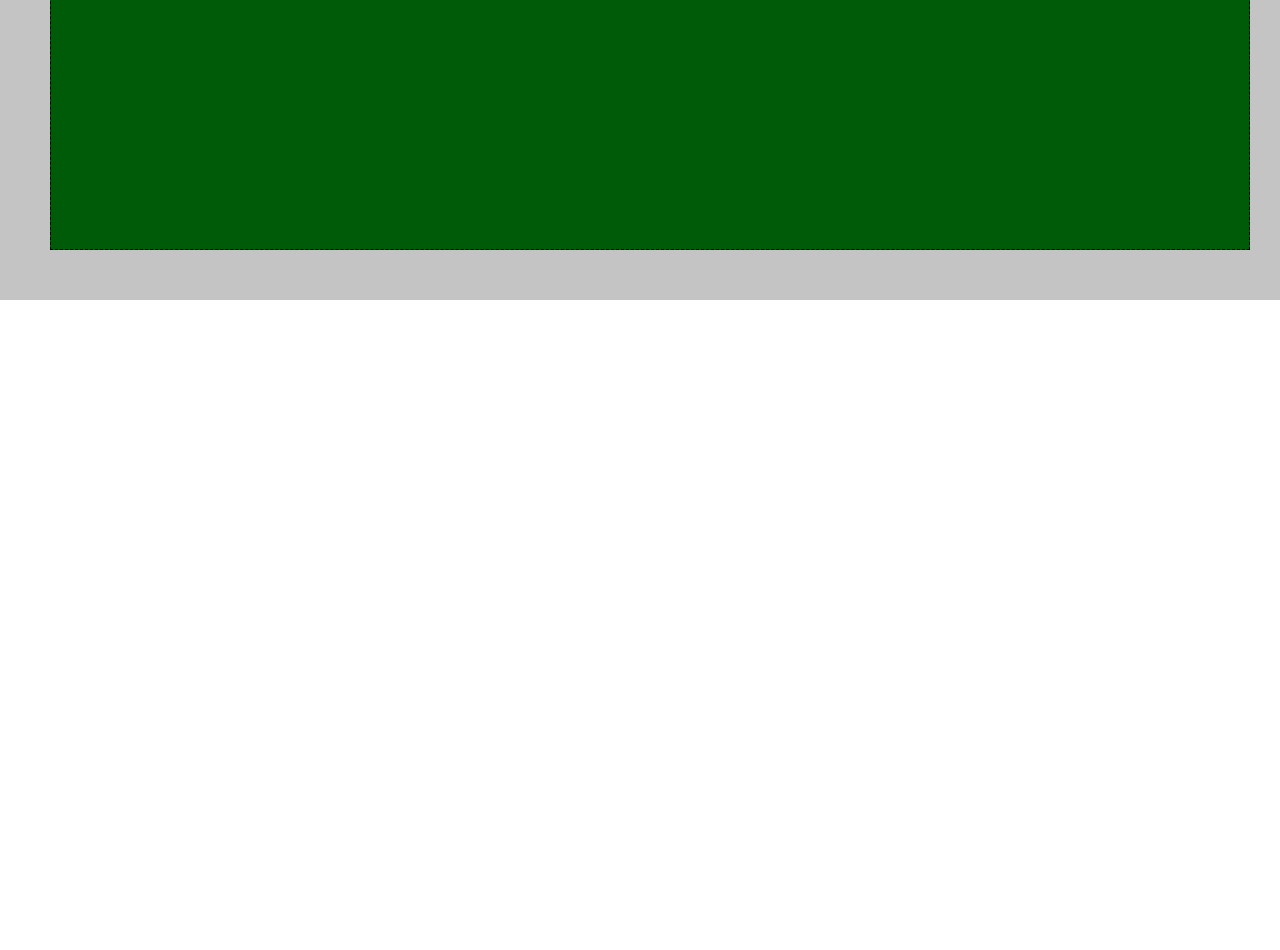
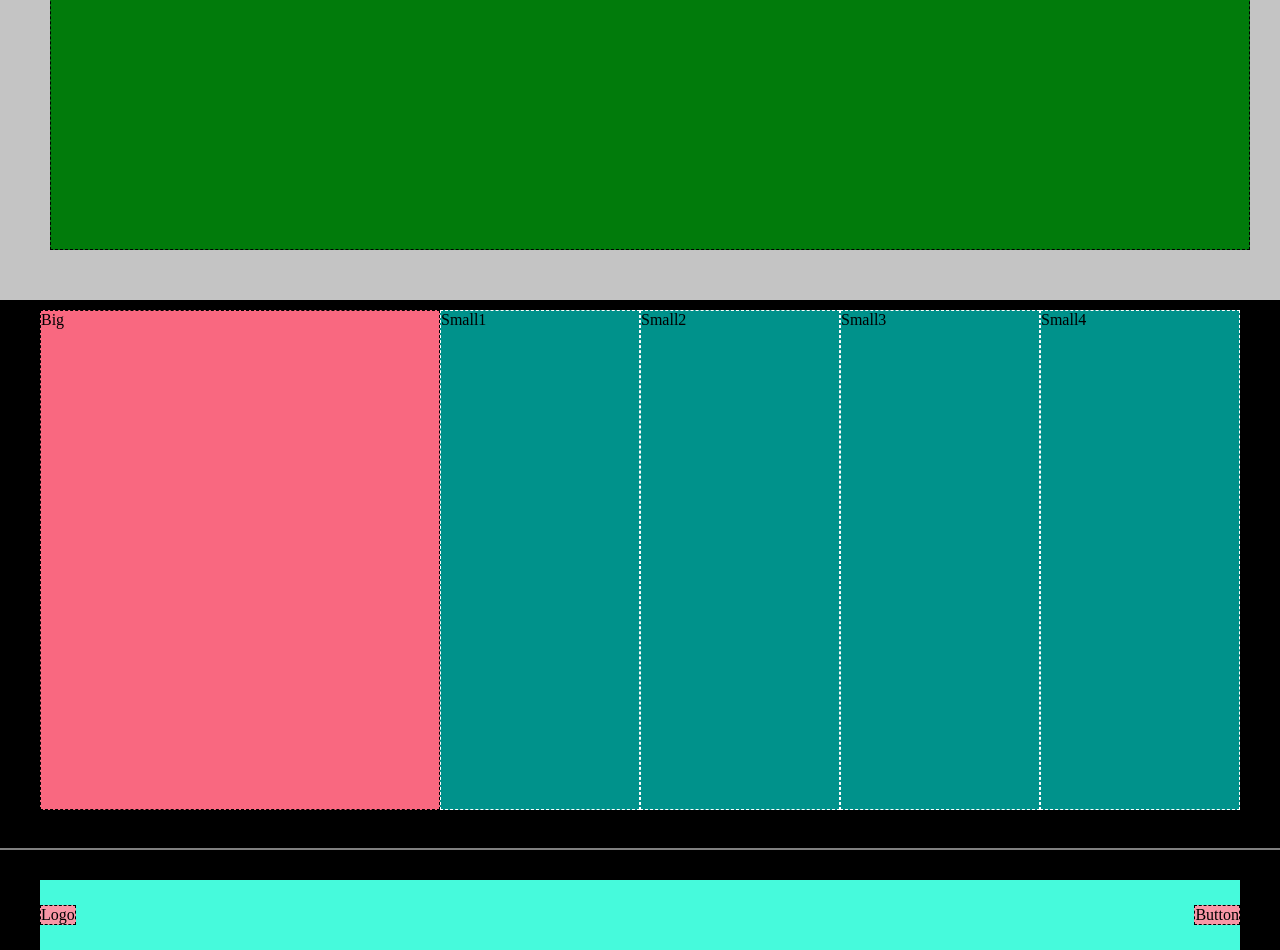
Before and after one commit to ClaudioAiello23/htmlcss-struttura-discord, a plain HTML site: page index.html in a window 1280 px wide. Shown: the part 2500-3450 px from the top of the page. Before the commit the page ends 2800 px from the top, so only its background shows below. Drawn offline with Linux system fonts and the light colour scheme.

Commit message:
Inserimento bottom Footer

```diff
--- a/css/style.css
+++ b/css/style.css
@@ -31,7 +31,7 @@ Regole Setup struttura (da rimuovere in seguito)
     background-color: orange;
 }
 
-.setup .logo,.link, .login{
+.setup .logo_top,.link, .login{
     border: 1px dashed black;
 }
 
@@ -63,12 +63,40 @@ Regole Setup struttura (da rimuovere in seguito)
 
 .setup .huge{
     height: 700px;
-    background-color: rgb(0, 91, 8);
+    background-color: rgb(1, 123, 11);
     border: 1px dashed black;
 }
 
+.setup .top_footer{
+    height: 550px;
+}
+
+.setup .big_footer{
+    height: 500px;
+    background-color: rgb(249, 104, 128);
+    border: 1px dashed black;
+}
+
+.setup .small_footer{
+    height: 500px;
+    background-color: rgb(0, 146, 139);
+    border: 1px dashed white;
+}
+
+.setup .bottom_footer{
+    height: 100px;
+}
 
 
+.setup .bottom_footer_text{
+    background-color: rgb(70, 250, 220);
+    height: 70px;
+}
+
+.setup .logo_footer, .button_footer{
+    border: 1px dashed black;
+    background-color: rgb(248, 150, 166);
+}
 
 
 /*
@@ -88,7 +116,7 @@ Regole Setup struttura (da rimuovere in seguito)
     margin: 0 auto;
 }
 
-.logo{
+.logo_top{
     float:left;
     width: 25%;
 }
@@ -105,7 +133,7 @@ Regole Setup struttura (da rimuovere in seguito)
     text-align: right;
 }
 
-.logo, .link, .login{
+.logo_top, .link, .login{
     padding: 15px;
 }
 
@@ -182,3 +210,43 @@ che ha classe ".content" ed è elemento PARI prende il background grigio.*/
 .content:nth-of-type(even){
     background-color: rgb(196, 196, 196);
 }
+
+
+/*
+----------------------------------
+Footer
+----------------------------------
+*/
+
+footer{
+    background-color: black;
+}
+
+.top_footer{
+    padding: 10px;
+    border-bottom: 2px solid grey;
+    display: flex;
+    justify-content: center;
+}
+
+.big_footer{
+    width: 400px;
+}
+
+.small_footer{
+    width: 200px;
+}
+
+.bottom_footer{
+    display: flex;
+    justify-content: center;
+    align-items: flex-end;
+}
+
+
+.bottom_footer_text{
+    width: 1200px;
+    display: flex;
+    justify-content: space-between;
+    align-items: center;
+}
--- a/index.html
+++ b/index.html
@@ -13,7 +13,7 @@
     <header>
         <section class="top_header">
             <div class="top_header_text">
-                <div class="logo">logo</div>
+                <div class="logo_top">logo</div>
                 <div class="link">link link link link link</div>
                 <div class="login">login</div>
             </div>
@@ -53,6 +53,21 @@
 
     <!-- Inizio struttura footer -->
     <footer>
+        <section class="top_footer">
+            <div class="big_footer">Big</div>
+            <div class="small_footer">Small1</div>
+            <div class="small_footer">Small2</div>
+            <div class="small_footer">Small3</div>
+            <div class="small_footer">Small4</div>
+        </section>
+
+        <section class="bottom_footer">
+            <div class="bottom_footer_text">
+                <div class="logo_footer">Logo</div>
+                <div class="button_footer">Button</div>
+            </div>
+        </section>
+
 
     </footer>
     <!-- Fine struttura footer -->
```
